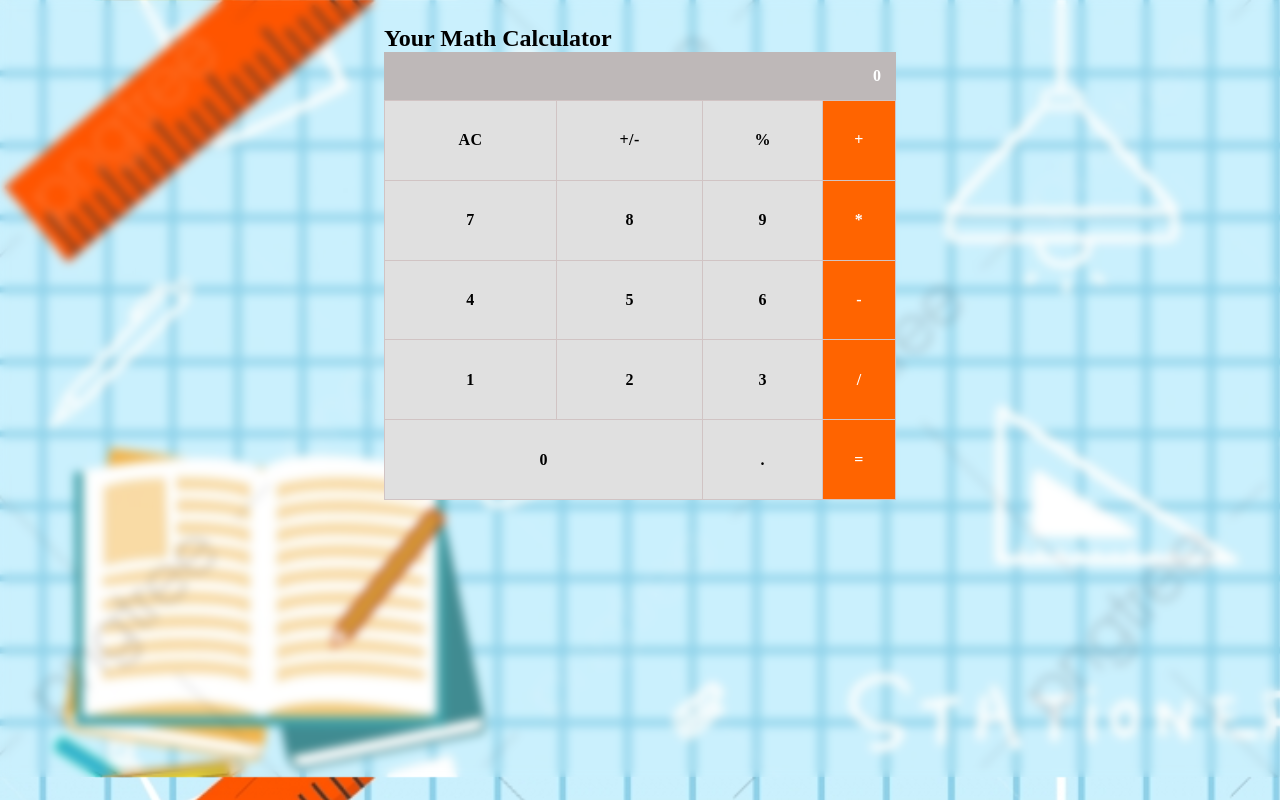
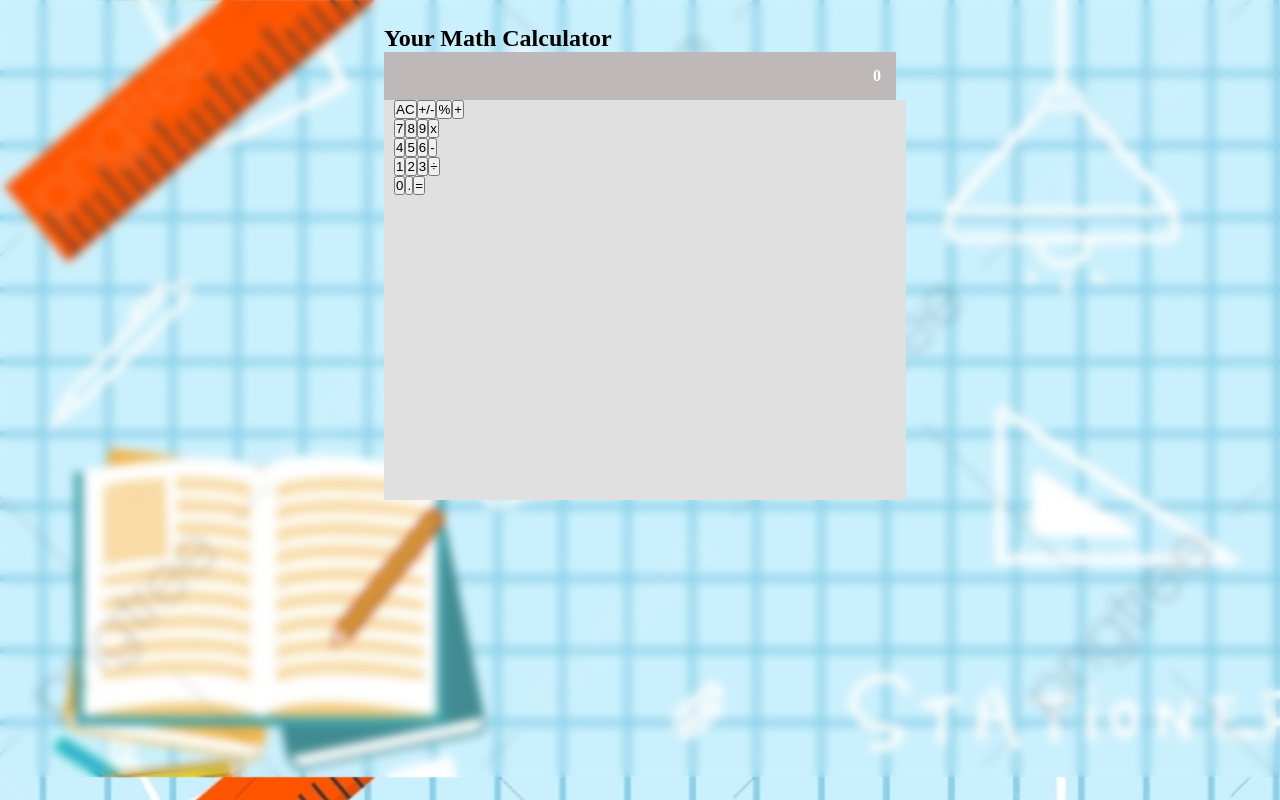
Before and after one commit to melashu/Math-Magicians, a React (Create React App) app: page / in a window 1280 px wide. Built offline with nearby package versions, Linux system fonts and the light colour scheme.

Commit message:
Change table to div and replaces td by button

```diff
--- a/src/components/Table.js
+++ b/src/components/Table.js
@@ -4,41 +4,90 @@ class Table extends Component {
   constructor(props) {
     super(props);
     this.state = {};
+    this.clickHandler = this.clickHandler.bind(this);
+  }
+
+  clickHandler(e) {
+    const caller = this.props;
+    caller.onClickHndler(e.target.id);
   }
 
   render() {
     return (
-      <table className="table">
-        <tr>
-          <td>AC</td>
-          <td>+/-</td>
-          <td>%</td>
-          <td>+</td>
-        </tr>
-        <tr>
-          <td>7</td>
-          <td>8</td>
-          <td>9</td>
-          <td>*</td>
-        </tr>
-        <tr>
-          <td>4</td>
-          <td>5</td>
-          <td>6</td>
-          <td>-</td>
-        </tr>
-        <tr>
-          <td>1</td>
-          <td>2</td>
-          <td>3</td>
-          <td>/</td>
-        </tr>
-        <tr>
-          <td colSpan={2}>0</td>
-          <td>.</td>
-          <td>=</td>
-        </tr>
-      </table>
+      <div className="table">
+        <div className="table-row">
+          <button
+            type="button"
+            onClick={this.clickHandler}
+            id="AC"
+          >
+            AC
+          </button>
+          <button type="button" id="+/-" onClick={this.clickHandler}>
+            +/-
+          </button>
+          <button type="button" onClick={this.clickHandler} id="%">
+            %
+          </button>
+          <button type="button" onClick={this.clickHandler} id="+">
+            +
+          </button>
+        </div>
+
+        <div className="table-row">
+          <button type="button" id="7" onClick={this.clickHandler}>
+            7
+          </button>
+          <button type="button" id="8" onClick={this.clickHandler}>
+            8
+          </button>
+          <button type="button" id="9" onClick={this.clickHandler}>
+            9
+          </button>
+          <button type="button" id="x" onClick={this.clickHandler}>
+            x
+          </button>
+        </div>
+        <div className="table-row">
+          <button type="button" id="4" onClick={this.clickHandler}>
+            4
+          </button>
+          <button type="button" id="5" onClick={this.clickHandler}>
+            5
+          </button>
+          <button type="button" id="6" onClick={this.clickHandler}>
+            6
+          </button>
+          <button type="button" id="-" onClick={this.clickHandler}>
+            -
+          </button>
+        </div>
+        <div className="table-row">
+          <button type="button" id="1" onClick={this.clickHandler}>
+            1
+          </button>
+          <button type="button" id="2" onClick={this.clickHandler}>
+            2
+          </button>
+          <button type="button" id="3" onClick={this.clickHandler}>
+            3
+          </button>
+          <button type="button" id="÷" onClick={this.clickHandler}>
+            ÷
+          </button>
+        </div>
+        <div className="table-row5">
+          <button type="button" id="0" onClick={this.clickHandler}>
+            0
+          </button>
+          <button type="button" id="." onClick={this.clickHandler}>
+            .
+          </button>
+          <button type="button" id="=" onClick={this.clickHandler}>
+            =
+          </button>
+        </div>
+      </div>
     );
   }
 }
```
